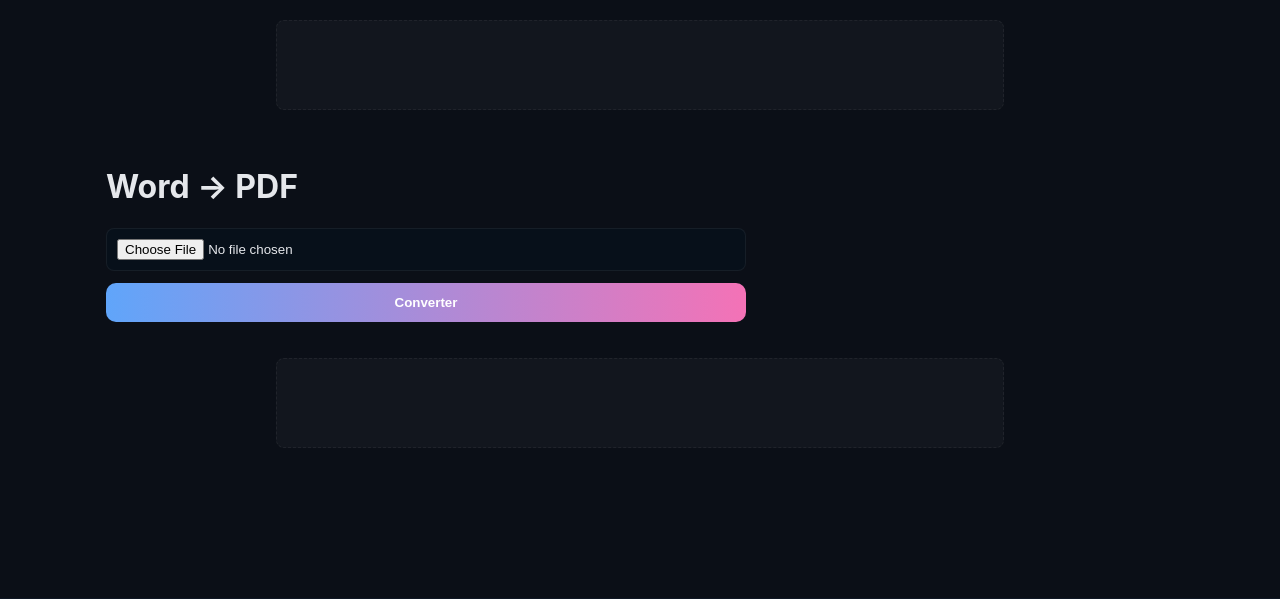
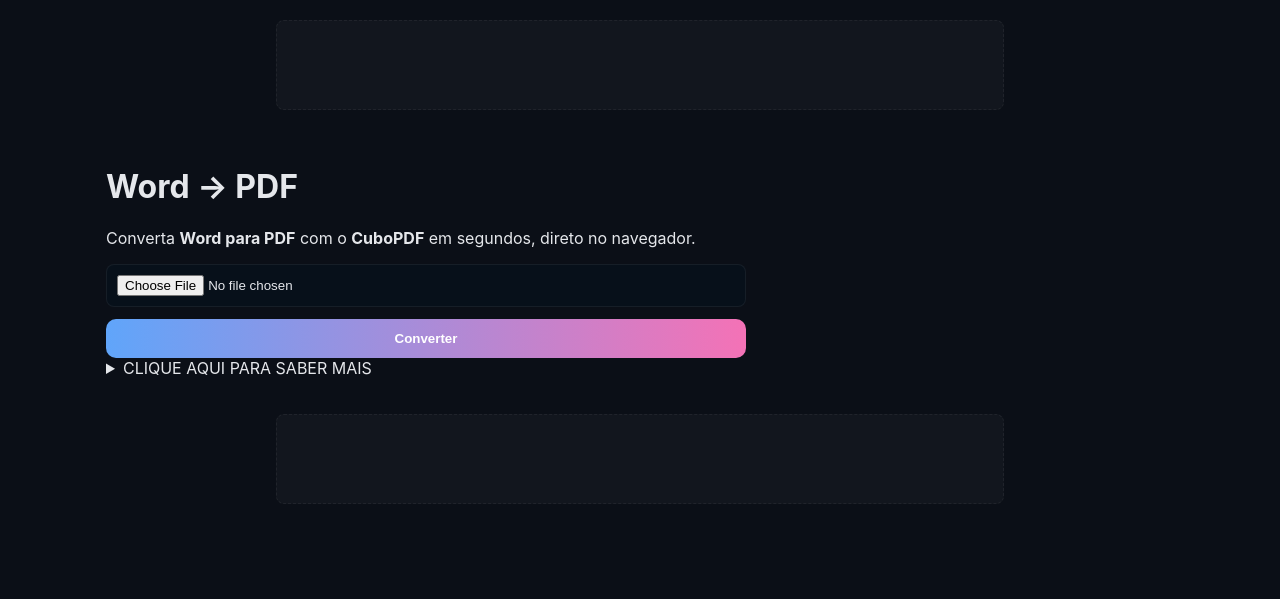
Before and after one commit to carloslestat56/cubopdf, a Flask app: page /word-para-pdf in a window 1280 px wide. Shown: the part 97-696 px from the top of the page. Run offline with Flask 3, Linux system fonts and the light colour scheme.

Commit message:
Update word2pdf.html

```diff
--- a/templates/word2pdf.html
+++ b/templates/word2pdf.html
@@ -2,10 +2,22 @@
 {% block title %}Word → PDF — CuboPDF{% endblock %}
 {% block content %}
 <h1>Word → PDF</h1>
-
+<p>
+Converta <strong>Word para PDF</strong> com o <strong>CuboPDF</strong> em segundos, direto no navegador.
+</p>
 <form action="" method="post" enctype="multipart/form-data" class="form">
   <input type="file" name="docx" required>
   <button type="submit">Converter</button>
 </form>
+<details>
+  <summary>CLIQUE AQUI PARA SABER MAIS</summary>
+  <div>
+    <p>A ferramenta <strong>Word para PDF online</strong> garante que seus documentos fiquem com a mesma formatação ao serem compartilhados. Basta enviar o arquivo .doc ou .docx e baixar o PDF pronto.</p>
+
+    <p>É ideal para trabalhos acadêmicos, contratos e documentos profissionais que precisam ser enviados de forma padronizada.</p>
+
+    <p>Com o CuboPDF, a conversão é rápida, segura e gratuita.</p>
+  </div>
+</details>
 
 {% endblock %}
```
